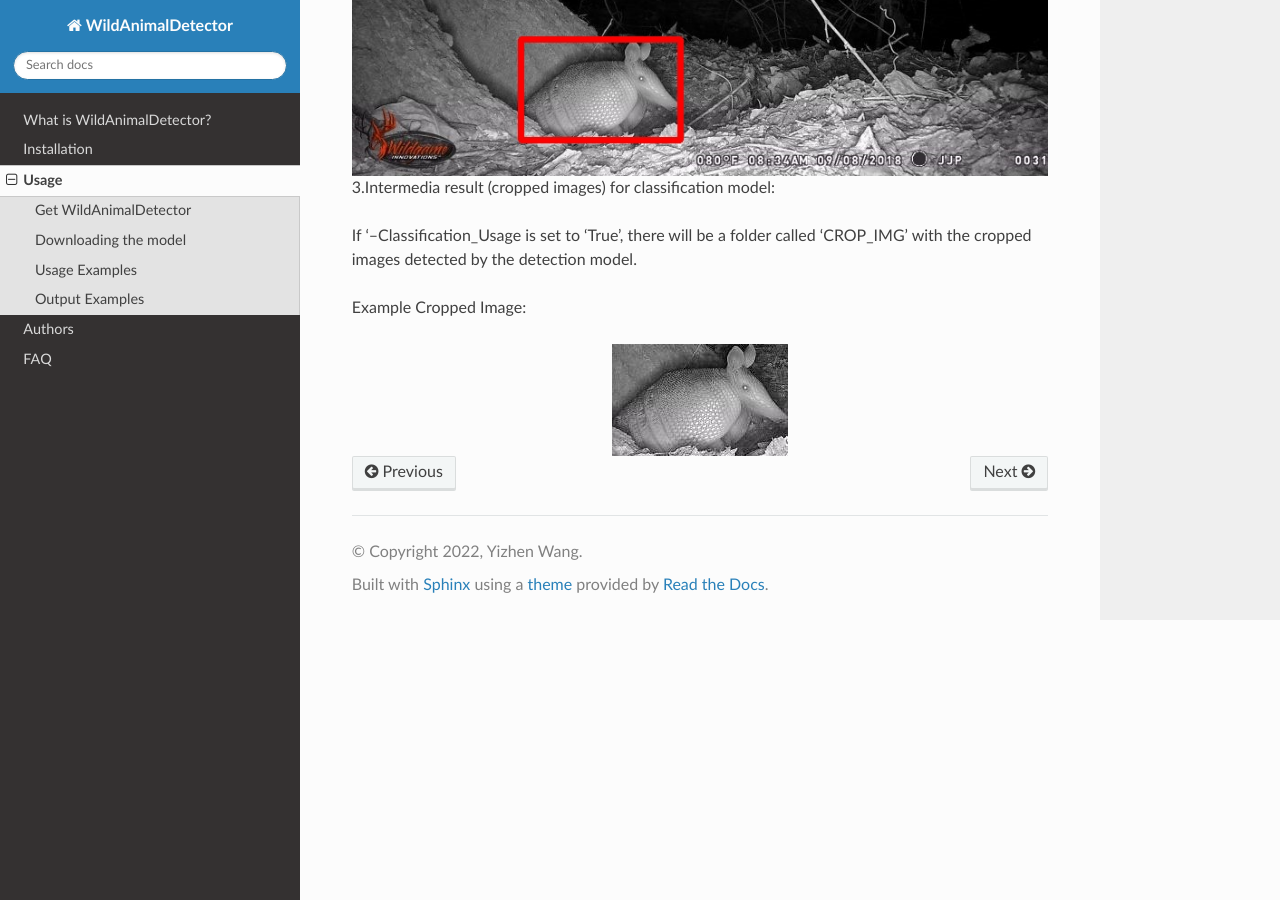
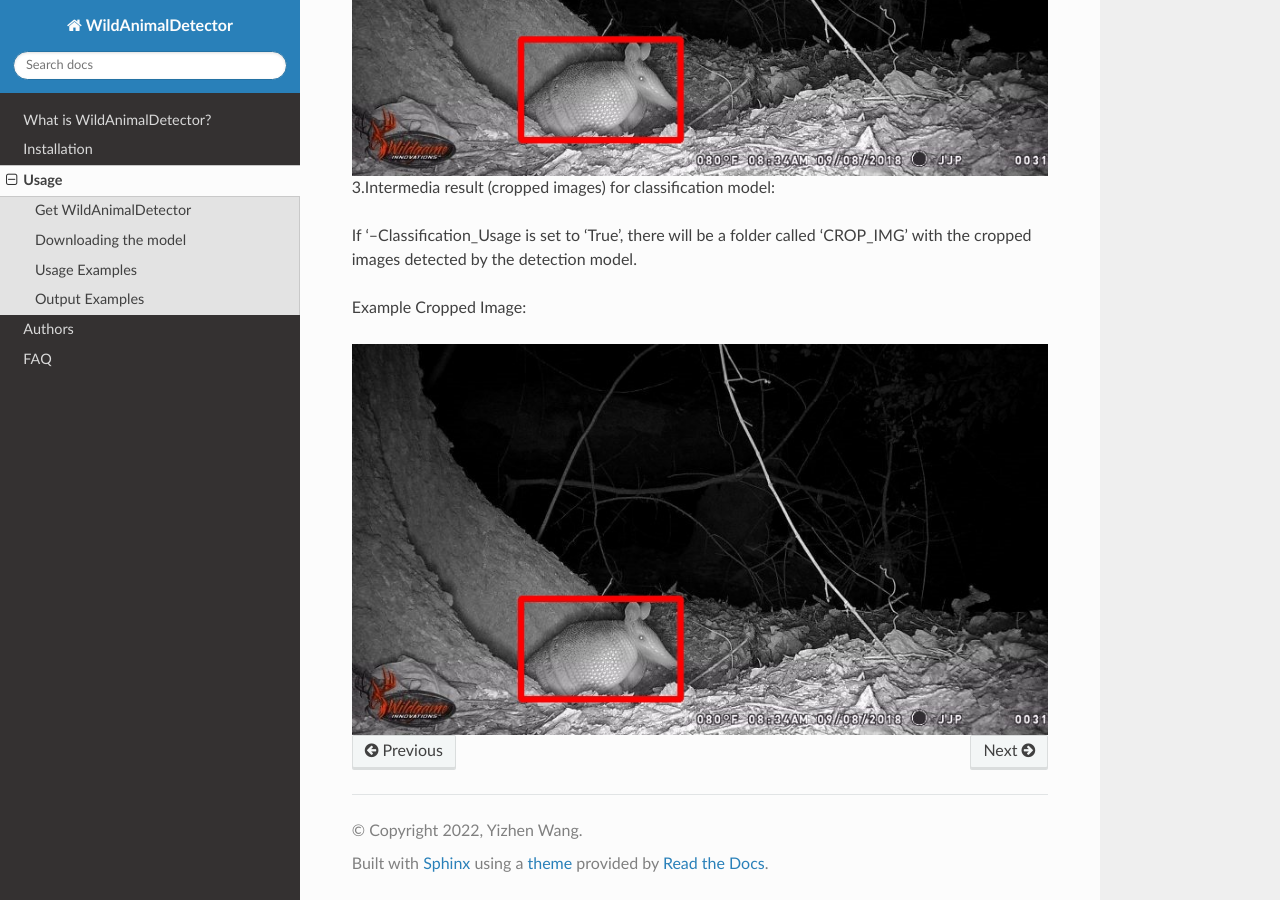
Before and after one commit to yizhen-wang/WildAnimalDetectorDoc, a Sphinx documentation site: the page built from source/usage.rst, in a window 1280 px wide and 900 px high, scrolled down 2340 px. Built offline with Sphinx 7.4.7 and the Read the Docs theme 2.0.0, drawn with Linux system fonts in a browser that asks for light colours.

Commit message:
Update usage.rst

```diff
--- a/source/usage.rst
+++ b/source/usage.rst
@@ -103,5 +103,5 @@ If ‘--Classification_Usage is set to ‘True’, there will be a folder called
 
 Example Cropped Image:
 
-.. figure:: _static/Armadillo2_0.jpg
+.. figure:: _static/Armadillo2.jpg
    :align: center
```
